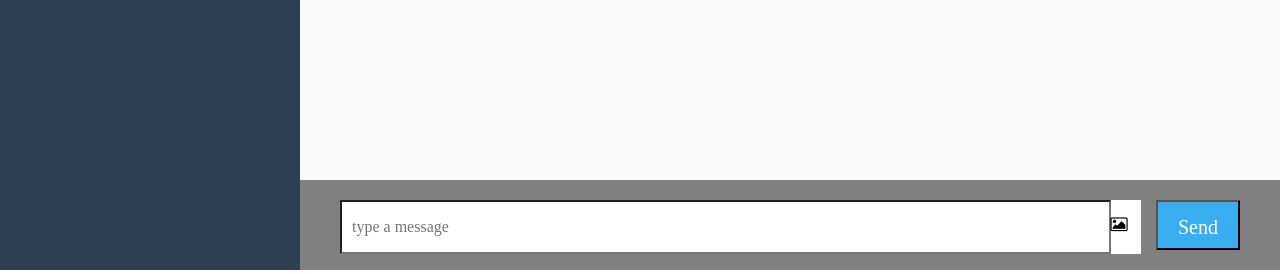
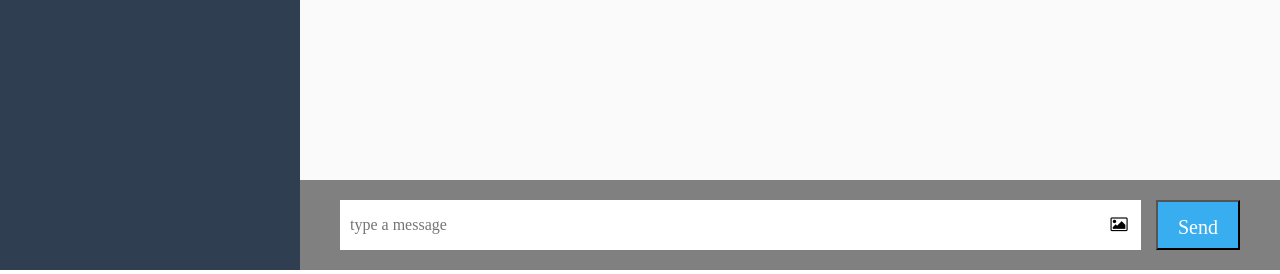
Before and after one commit to michinoku61/chat-space, a Rails app: page /groups/1/messages in a window 1280 px wide. Shown: the part 530-804 px from the top of the page. Run offline with Rails 7, Linux system fonts and the light colour scheme; a user stored in the database is signed in; tables that the repository leaves empty hold one stand-in row (values such as "Sample post"); grey boxes marked "Sample" are stand-in pictures; style sheets or scripts are compiled from the project's sources; some libraries are stand-ins or nearby versions.

Commit message:
view_edit2

```diff
--- a/app/assets/stylesheets/_messages.scss
+++ b/app/assets/stylesheets/_messages.scss
@@ -132,7 +132,7 @@ header {
       }
 
       &__image_btm{
-          height: 54px;
+          height: 50px;
           width: 40px;
           margin: 20px 0px 20px 0px;
           line-height:50px;
@@ -200,3 +200,7 @@ header {
   font-size: 15px;
   margin-right: 5px
 }
+
+.form__message{
+  border: none;
+}
--- a/app/controllers/groups_controller.rb
+++ b/app/controllers/groups_controller.rb
@@ -36,6 +36,6 @@ class GroupsController < ApplicationController
 
   private
   def group_params
-    params.require(:group).permit(:name, { :user_ids => []})
+    params.require(:group).permit(:name, { user_ids: []})
   end
 end
--- a/app/models/group.rb
+++ b/app/models/group.rb
@@ -4,6 +4,7 @@ class Group < ApplicationRecord
   has_many :users, through: :group_users
 
   validates :name, presence: true
+  validates :name, uniqueness: true, on: :create
 
   def show_last_message
     if (last_message = messages.last).present?
```
